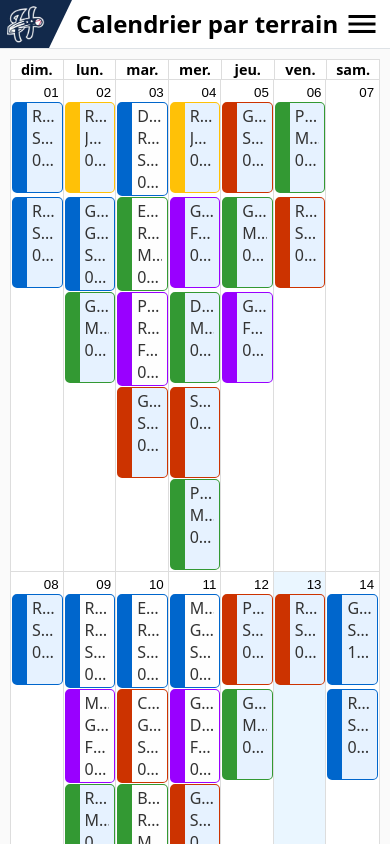
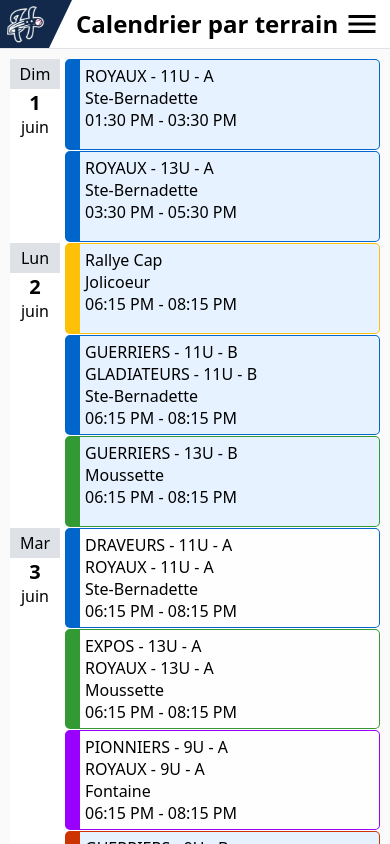
Before and after one commit to jcgauthier1979/baseball-calendar, a React (Vite) app: page / in a window 390 px wide. Shown: the top 844 px of the page. Built offline with nearby package versions, Linux system fonts and the light colour scheme.

Commit message:
Agenda view for small screens

```diff
--- a/src/App.tsx
+++ b/src/App.tsx
@@ -2,17 +2,20 @@ import React, { useEffect, useState } from "react";
 import { Calendar, Views, type NavigateAction, type View } from "react-big-calendar";
 import "react-big-calendar/lib/css/react-big-calendar.css";
 import Checkbox from '@mui/material/Checkbox';
-import { Button, FormControlLabel, FormGroup } from "@mui/material";
+import { Button, FormControlLabel, FormGroup, useMediaQuery, useTheme  } from "@mui/material";
 import * as Consts from "./utils/consts";
 import * as Types from "./utils/types";
 import * as Helpers from "./utils/helpers";
 import * as Data from "./utils/data";
+import { CustomAgendaEvent } from "./components/customAgendaEvent";
+import { CustomAgendaDate } from "./components/customAgendaDate";
 
 function App() {
   const [events, setEvents] = useState<Types.CalendarEvent[]>([]);
   const [filteredEvents, setFilteredEvents] = useState<Types.CalendarEvent[]>([]);
   const [view, setView] = useState<View>(Views.MONTH);
   const [date, setDate] = useState<Date>(new Date());
+  const [monthViewDate, setMonthViewDate] = useState<Date>(new Date());
   const [loading, setLoading] = useState<boolean>(true);
   const [error, setError] = useState<string | null>(null);
   const uid : string = Date.now().toString();
@@ -32,6 +35,9 @@ function App() {
   const [loadingMessage, setLoadingMessage] = useState<string>("");
   const [showMenu, setShowMenu] = useState<boolean>(false);
   const [isSticky, setIsSticky] = useState<boolean>(false);
+
+  const theme = useTheme();
+  const isAgendaView = useMediaQuery( theme.breakpoints.down('sm') );
 
   useEffect(() => {
     const loadData = async () => {
@@ -108,6 +114,18 @@ function App() {
     isVisibleJolicoeurTimeslot
   ]);
 
+  useEffect(() => {
+    if (isAgendaView) {
+      // Keep for later
+      setMonthViewDate(date);
+      setDate(Helpers.dateMonthStart(date));
+    }
+    else {
+      // Restore
+      setDate(monthViewDate);
+    }
+  }, [isAgendaView]);
+
   const handleScroll = () => {
     if (window.pageYOffset > 96) {
       setIsSticky(true);
@@ -117,34 +135,22 @@ function App() {
   };
 
   const eventPropGetter = (event: any) => {
-    let borderLeftColor = Consts.VENUE_COLORS.get(event.venue) || Consts.VENUE_COLORS.get("");
-    let backgroundColor = event.type == Consts.GAME_EVENT_TYPE ?  Consts.COLOR_GAME : Consts.COLOR_PRACTICE;
+    let classNameVenue = Consts.VENUE_CLASS.get(event.venue) || Consts.VENUE_CLASS.get("");
+    let classNameType = "";
 
     switch(event.type) {
       case Consts.GAME_EVENT_TYPE:
-        backgroundColor = Consts.COLOR_GAME;
+        classNameType = Consts.CLASS_NAME_GAME;
         break;
       case Consts.PRACTICE_EVENT_TYPE:
-        backgroundColor = Consts.COLOR_PRACTICE;
+        classNameType = Consts.CLASS_NAME_PRACTICE;
         break;
       default:
-        backgroundColor = Consts.COLOR_TIMESLOT;
+        classNameType = Consts.CLASS_NAME_TIMESLOT;
     }
 
-    type BorderStyle = | 'dotted' | 'solid';
-    let borderStyle: BorderStyle  = event.type == Consts.TIMESLOT_EVENT_TYPE ? 'dotted' : 'solid';
-
     return {
-      style: {
-        backgroundColor,
-        borderRadius: '5px',
-        color: '#333',
-        borderLeft: `15px solid ${borderLeftColor}`,
-        borderTop: `1px ${borderStyle} ${borderLeftColor}`,
-        borderRight: `1px ${borderStyle} ${borderLeftColor}`,
-        borderBottom: `1px ${borderStyle} ${borderLeftColor}`,
-        display: 'block',
-      },
+      className: `${classNameType} ${classNameVenue}`
     };
   };
 
@@ -198,13 +204,15 @@ function App() {
     switch (action) {
       case 'NEXT':
         if (view === 'month') newDate.setMonth(newDate.getMonth() + 1);
-        if (view === 'week') newDate.setDate(newDate.getDate() + 7);
-        if (view === 'day') newDate.setDate(newDate.getDate() + 1);
+        if (view === 'agenda') newDate.setMonth(newDate.getMonth() + 1);
+        //if (view === 'week') newDate.setDate(newDate.getDate() + 7);
+        //if (view === 'day') newDate.setDate(newDate.getDate() + 1);
         break;
       case 'PREV':
         if (view === 'month') newDate.setMonth(newDate.getMonth() - 1);
-        if (view === 'week') newDate.setDate(newDate.getDate() - 7);
-        if (view === 'day') newDate.setDate(newDate.getDate() - 1);
+        if (view === 'agenda') newDate.setMonth(newDate.getMonth() - 1);
+        //if (view === 'week') newDate.setDate(newDate.getDate() - 7);
+        //if (view === 'day') newDate.setDate(newDate.getDate() - 1);
         break;
       case 'TODAY':
         newDate = new Date();
@@ -325,11 +333,15 @@ function App() {
           endAccessor="end"
           style={{ minHeight: 600 }}
           eventPropGetter={eventPropGetter}
-          components={{ event: EventComponent, toolbar: () => null }}
+          components={{ event: EventComponent, toolbar: () => null, agenda: {
+              event: CustomAgendaEvent,
+              date: CustomAgendaDate as unknown as React.ComponentType<{}>
+            },
+          }}
           culture="fr-CA"
-          views={[Views.MONTH]}
+          views={[Views.MONTH, Views.AGENDA]}
           defaultView={Views.MONTH}
-          view={view}
+          view={isAgendaView ? Views.AGENDA : view}
           date={date}
           onView={handleViewChange}
           onNavigate={(date) => { setDate(new Date(date)); }}
--- a/src/calendar.css
+++ b/src/calendar.css
@@ -87,17 +87,6 @@ body {
   min-height: 80px;
 }
 
-/*.rbc-row.rbc-month-header {
-  position: sticky;
-  top: 97px;
-  z-index: 1000;
-  background-color: #fff;
-}*/
-
-.rbc-event {
-  min-height: 91px !important;
-}
-
 .loading {
   text-align: center;
   margin-top: 32px;
@@ -132,7 +121,118 @@ body {
   text-transform: capitalize;
 }
 
+.rbc-event {
+  padding: 0 0 !important;
+  display: block;
+}
 
+.rbc-event-content {
+  color: #333;
+  min-height: 91px;
+  padding: 2px 5px;
+  border-radius: 5px;
+}
+
+.venue-blue .rbc-event-content,
+.venue-blue .rbc-agenda-event-cell-content {
+  border-left: 15px solid #0066cc !important;
+  border-top: 1px solid #0066cc;
+  border-right: 1px solid #0066cc;
+  border-bottom: 1px solid #0066cc;
+}
+
+.venue-green .rbc-event-content,
+.venue-green .rbc-agenda-event-cell-content {
+  border-left: 15px solid #339933 !important;
+  border-top: 1px solid #339933;
+  border-right: 1px solid #339933;
+  border-bottom: 1px solid #339933;
+}
+
+.venue-purple .rbc-event-content,
+.venue-purple .rbc-agenda-event-cell-content {
+  border-left: 15px solid #9900ff !important;
+  border-top: 1px solid #9900ff;
+  border-right: 1px solid #9900ff;
+  border-bottom: 1px solid #9900ff;
+}
+
+.venue-red .rbc-event-content,
+.venue-red .rbc-agenda-event-cell-content {
+  border-left: 15px solid #cc3300 !important;
+  border-top: 1px solid #cc3300;
+  border-right: 1px solid #cc3300;
+  border-bottom: 1px solid #cc3300;
+}
+
+.venue-yellow .rbc-event-content,
+.venue-yellow .rbc-agenda-event-cell-content {
+  border-left: 15px solid #ffc107 !important;
+  border-top: 1px solid #ffc107;
+  border-right: 1px solid #ffc107;
+  border-bottom: 1px solid #ffc107;
+}
+
+.venue-default .rbc-event-content,
+.venue-default .rbc-agenda-event-cell-content {
+  border-left: 15px solid #333 !important;
+  border-top: 1px solid #333;
+  border-right: 1px solid #333;
+  border-bottom: 1px solid #333;
+}
+
+.event-game .rbc-event-content, .event-game .rbc-agenda-event-cell-content {
+  background-color: #fefefe;
+}
+
+.event-practice .rbc-event-content, .event-practice .rbc-agenda-event-cell-content {
+  background-color: #e6f2ff;
+}
+
+.event-timeslot .rbc-event-content, .event-timeslot .rbc-agenda-event-cell-content {
+  background-color: #fff2cc;
+  border-top-style: dotted;
+  border-right-style: dotted;
+  border-bottom-style: dotted;
+}
+
+.rbc-agenda-event-cell-content {
+  padding: 5px;
+  border-radius: 5px;
+  min-height: 91px;
+}
+
+.rbc-agenda-date-cell {
+  padding: 0 !important;
+  min-width: 50px;
+}
+.agenda-day-name {
+  background-color: #dee2e6;
+  text-align: center;
+  padding: 4px;
+}
+.agenda-day-number {
+  text-align: center;
+  font-size: 20px !important;
+  font-weight: 600;
+}
+
+.agenda-month-name {
+  text-align: center;
+}
+
+.rbc-agenda-view table.rbc-agenda-table,
+.rbc-agenda-event-cell,
+.rbc-agenda-view table.rbc-agenda-table tr {
+  border: none !important;
+}
+
+.rbc-agenda-event-cell {
+  padding-top: 0 !important;
+  padding-left: 5px !important;
+  padding-right: 0 !important;
+  padding-bottom: 1px !important;
+}
 
 #h-menu {
   display: none;
@@ -180,6 +280,22 @@ body {
 
 .toolbar-nav-month-label {
   text-transform: capitalize !important;
+}
+
+.rbc-agenda-table tr {
+  display: table-row !important;
+}
+
+.rbc-agenda-time-cell, .rbc-agenda-table thead {
+  display: none;
+}
+
+.rbc-agenda-view {
+  display: block !important;
+}
+
+.rbc-agenda-view {
+overflow: inherit !important;
 }
 
 @media only screen and (max-width: 992px) {
--- /dev/null
+++ b/src/components/customAgendaDate.tsx
@@ -0,0 +1,29 @@
+//import type { ComponentType } from "react";
+//import type { DateHeaderProps } from "react-big-calendar";
+import * as Consts from "../utils/consts";
+import type { DateLocalizer } from "react-big-calendar";
+
+export interface CustomAgendaDateProps {
+  day: Date;
+  label: string;
+  localizer: DateLocalizer;
+}
+
+export const CustomAgendaDate: React.FC<CustomAgendaDateProps> = ({ day }) => {
+  const dayNumber = Consts.localizer.format(day, 'd');
+  const dayName = Consts.DAY_NAMES_SHORT[day.getDay()];
+  const monthName = Consts.localizer.format(day, 'MMM', Consts.defaultLocale);
+  return (
+    <>
+        <div className="agenda-day-name">
+            {dayName}
+        </div>
+        <div className="agenda-day-number">
+            {dayNumber}
+        </div>
+        <div className="agenda-month-name">
+            {monthName}
+        </div>
+    </>
+  );
+};
--- /dev/null
+++ b/src/components/customAgendaEvent.tsx
@@ -0,0 +1,44 @@
+import * as Types from "../utils/types";
+import * as Helpers from "../utils/helpers";
+
+export const CustomAgendaEvent: React.FC<{ event: Types.CalendarEvent }> = ({ event }) => {
+  return (
+    <div className="rbc-agenda-event-cell-content">
+      {event.type == 'timeslot' && (
+        <>
+          <em>Disponible</em>
+          <br />
+        </>
+      )}
+      {event.name && event.name.trim() !== '' && (
+        <>
+          <span>{event.name}</span>
+          <br />
+        </>
+      )}
+      {event.awayTeam && event.awayTeam.trim() !== '' && (
+        <>
+          <span>{event.awayTeam}</span>
+          <br />
+        </>
+      )}
+      {event.homeTeam && event.homeTeam.trim() !== '' && (
+        <>
+          <span>{event.homeTeam}</span>
+          <br />
+        </>
+      )}
+      {Helpers.filterVenue(event.venue ?? "")}<br />
+      {
+        event.start.toLocaleTimeString(undefined, {
+          hour: '2-digit',
+          minute: '2-digit',
+        })
+      } - {event.end.toLocaleTimeString(undefined, {
+          hour: '2-digit',
+          minute: '2-digit',
+        })
+      }
+    </div>
+  );
+};
--- a/src/utils/consts.ts
+++ b/src/utils/consts.ts
@@ -11,6 +11,10 @@ export const APP_PATH : string = import.meta.env.VITE_APP_PATH;
 export const COLOR_GAME: string ="#fefefe";
 export const COLOR_PRACTICE: string ="#e6f2ff";
 export const COLOR_TIMESLOT: string ="#fff2cc";
+
+export const CLASS_NAME_GAME: string ="event-game";
+export const CLASS_NAME_PRACTICE: string ="event-practice";
+export const CLASS_NAME_TIMESLOT: string ="event-timeslot";
 
 export const COLOR_STEBERNADETTE: string ="#0066cc";
 export const COLOR_MOUSSETTE: string = "#339933";
@@ -30,7 +34,23 @@ export const VENUE_FONTAINE_TIMESLOT: string = VENUE_FONTAINE + TIMESLOT_EVENT_T
 export const VENUE_BOSCO_TIMESLOT: string = VENUE_BOSCO + TIMESLOT_EVENT_TYPE;
 export const VENUE_JOLICOEUR_TIMESLOT: string = VENUE_JOLICOEUR + TIMESLOT_EVENT_TYPE;
 
-export const VENUE_COLORS = new Map<string, string>(
+export const VENUE_CLASS = new Map<string, string>(
+    [
+      [VENUE_STEBERNADETTE, "venue-blue"],
+      [VENUE_MOUSSETTE, "venue-green"],
+      [VENUE_FONTAINE, "venue-purple"],
+      [VENUE_BOSCO, "venue-red"],
+      [VENUE_JOLICOEUR, "venue-yellow"],
+      [VENUE_STEBERNADETTE_TIMESLOT, "venue-blue"],
+      [VENUE_MOUSSETTE_TIMESLOT, "venue-green"],
+      [VENUE_FONTAINE_TIMESLOT, "venue-purple"],
+      [VENUE_BOSCO_TIMESLOT, "venue-red"],
+      [VENUE_JOLICOEUR_TIMESLOT, "venue-yellow"],
+      ["", "venue-default"],
+    ]
+  );
+
+  export const VENUE_COLORS = new Map<string, string>(
     [
       [VENUE_MOUSSETTE, COLOR_MOUSSETTE],
       [VENUE_STEBERNADETTE, COLOR_STEBERNADETTE],
@@ -56,6 +76,10 @@ export const CALENDAR_MESSAGES = {
   agenda: 'Agenda',
 };
 
+export const DAY_NAMES_SHORT = ["Dim", "Lun", "Mar", "Mer", "Jeu", "Ven", "Sam"];
+
+export const defaultLocale = "fr-CA";
+
 export const locales = {
   "fr-CA": frCA
 };
--- a/src/utils/helpers.ts
+++ b/src/utils/helpers.ts
@@ -58,3 +58,16 @@ export function formatDate(date: Date): string {
 
   return `${yyyy}-${MM}-${dd}T${hh}:${mm}:${ss}`;
 }
+
+export function formatISODate(date: Date): string {
+  const year = date.getFullYear();
+  const month = (date.getMonth() + 1).toString().padStart(2, '0'); // Month is 0-indexed
+  const day = date.getDate().toString().padStart(2, '0');
+  return `${year}-${month}-${day}`;
+}
+
+export function dateMonthStart(date: Date): Date {
+  const year = date.getFullYear();
+  const month = (date.getMonth() + 1).toString().padStart(2, '0'); // Month is 0-indexed
+  return new Date(`${year}-${month}-01T00:00:00.000-04:00`);
+}
```
